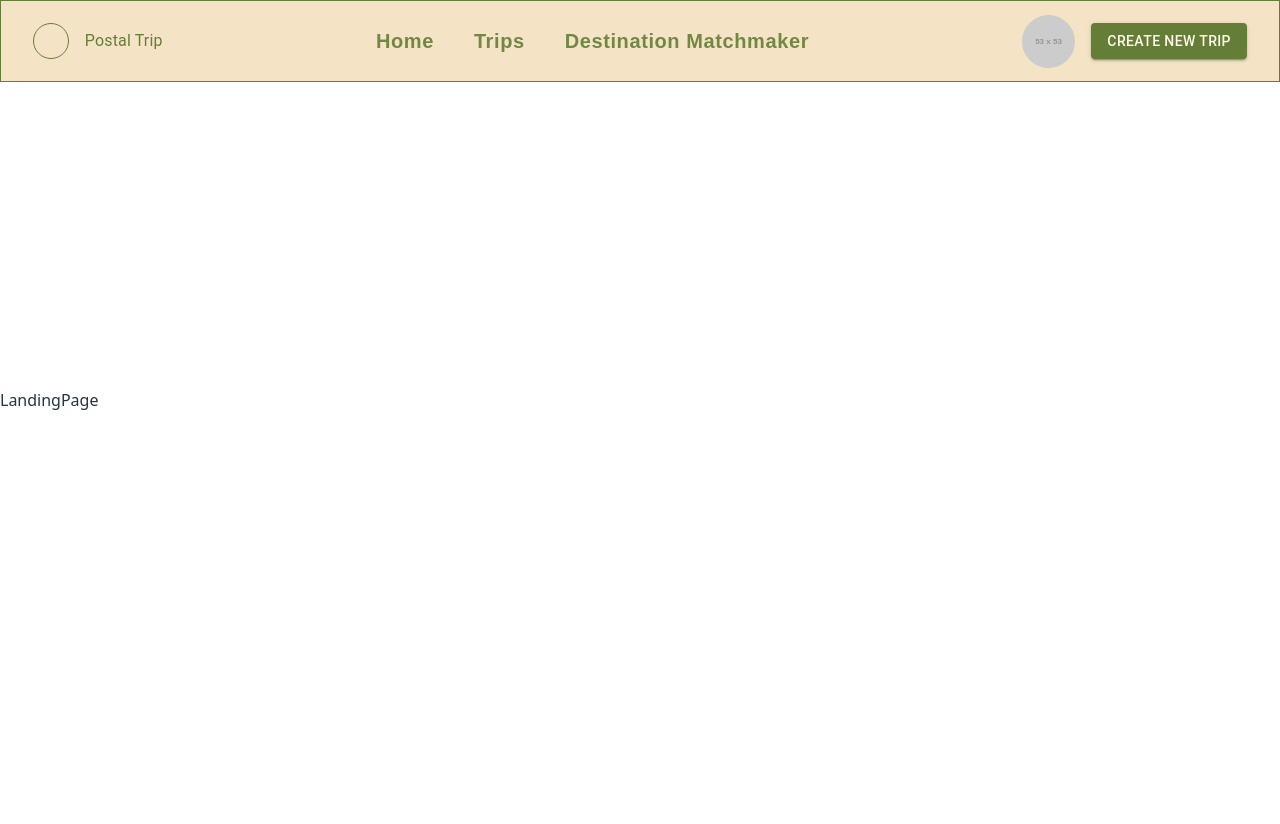
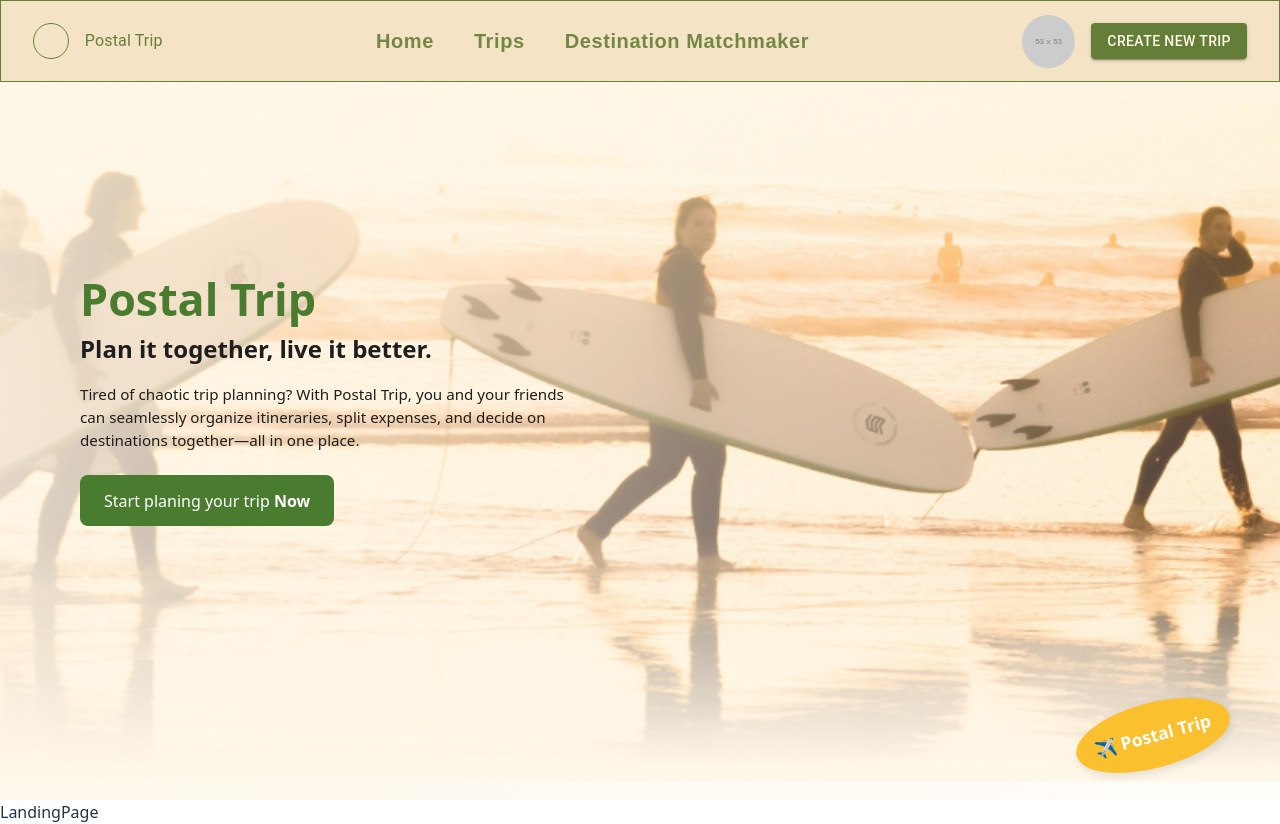
Before and after one commit to valegaru/WebProject, a React (Vite) app in the folder my-react-app/: page /landing in a window 1280 px wide. Before the commit the page ends 800 px from the top, so only its background shows below. Built offline with nearby package versions, Linux system fonts and the light colour scheme.

Commit message:
feat banner

```diff
--- a/my-react-app/src/components/Banner/banner.css
+++ b/my-react-app/src/components/Banner/banner.css
@@ -0,0 +1,78 @@
+.banner {
+	width: 100vw;
+	min-height: 100vh;
+	display: flex;
+	align-items: center;
+	justify-content: space-between;
+	padding: 3rem 5rem;
+	background-image: url('../../assets/bannerimage.png'); /* reemplaza por tu ruta */
+	background-size: cover;
+	background-position: center;
+	position: relative;
+	color: #1e1e1e;
+	overflow: hidden;
+}
+
+.banner::after {
+	content: '';
+	position: absolute;
+	inset: 0;
+
+	z-index: 0;
+}
+
+.banner-text {
+	position: relative;
+	z-index: 1;
+	max-width: 500px;
+}
+
+.banner-text h1 {
+	color: #4a7c2f;
+	font-size: 2.8rem;
+	font-weight: bold;
+	margin-bottom: 0.5rem;
+}
+
+.banner-text h2 {
+	font-size: 1.5rem;
+	font-weight: 600;
+	color: #1e1e1e;
+	margin-bottom: 1rem;
+}
+
+.banner-text p {
+	font-size: 0.95rem;
+	line-height: 1.5;
+	margin-bottom: 1.5rem;
+}
+
+.banner-button {
+	background-color: #4a7c2f;
+	color: white;
+	border: none;
+	border-radius: 8px;
+	padding: 0.9rem 1.5rem;
+	font-size: 1rem;
+	cursor: pointer;
+	transition: background-color 0.3s ease;
+}
+
+.banner-button:hover {
+	background-color: #3a6628;
+}
+
+.sticker {
+	position: absolute;
+	right: 3rem;
+	bottom: 2rem;
+	background-color: #fbc02d;
+	color: white;
+	padding: 1.2rem;
+	border-radius: 50%;
+	font-size: 1.1rem;
+	font-weight: bold;
+	transform: rotate(-15deg);
+	z-index: 1;
+	box-shadow: 0 4px 10px rgba(0, 0, 0, 0.1);
+}
--- a/my-react-app/src/components/Banner/banner.jsx
+++ b/my-react-app/src/components/Banner/banner.jsx
@@ -0,0 +1,22 @@
+import React from 'react';
+import './banner.css';
+
+const Banner = () => {
+	return (
+		<section className='banner'>
+			<div className='banner-text'>
+				<h1>Postal Trip</h1>
+				<h2>Plan it together, live it better.</h2>
+				<p>
+					Tired of chaotic trip planning? With Postal Trip, you and your friends can
+					seamlessly organize itineraries, split expenses, and decide on destinations
+					together—all in one place.
+				</p>
+				<button className='banner-button'>Start planing your trip <strong>Now</strong></button>
+			</div>
+			<div className='sticker'>✈️ Postal Trip</div>
+		</section>
+	);
+};
+
+export default Banner;
--- a/my-react-app/src/pages/landing/landing.jsx
+++ b/my-react-app/src/pages/landing/landing.jsx
@@ -1,10 +1,11 @@
 import React from 'react';
 import Navbar from '../../components/Navbar/Navbar';
-
+import Banner from '../../components/Banner/banner';
 const Landing = () => {
 	return (
 		<>
 			<Navbar></Navbar>
+			<Banner></Banner>
 			<p>LandingPage</p>
 		</>
 	);
```
Also changed, not shown: my-react-app/src/assets/bannerimage.png (added).
